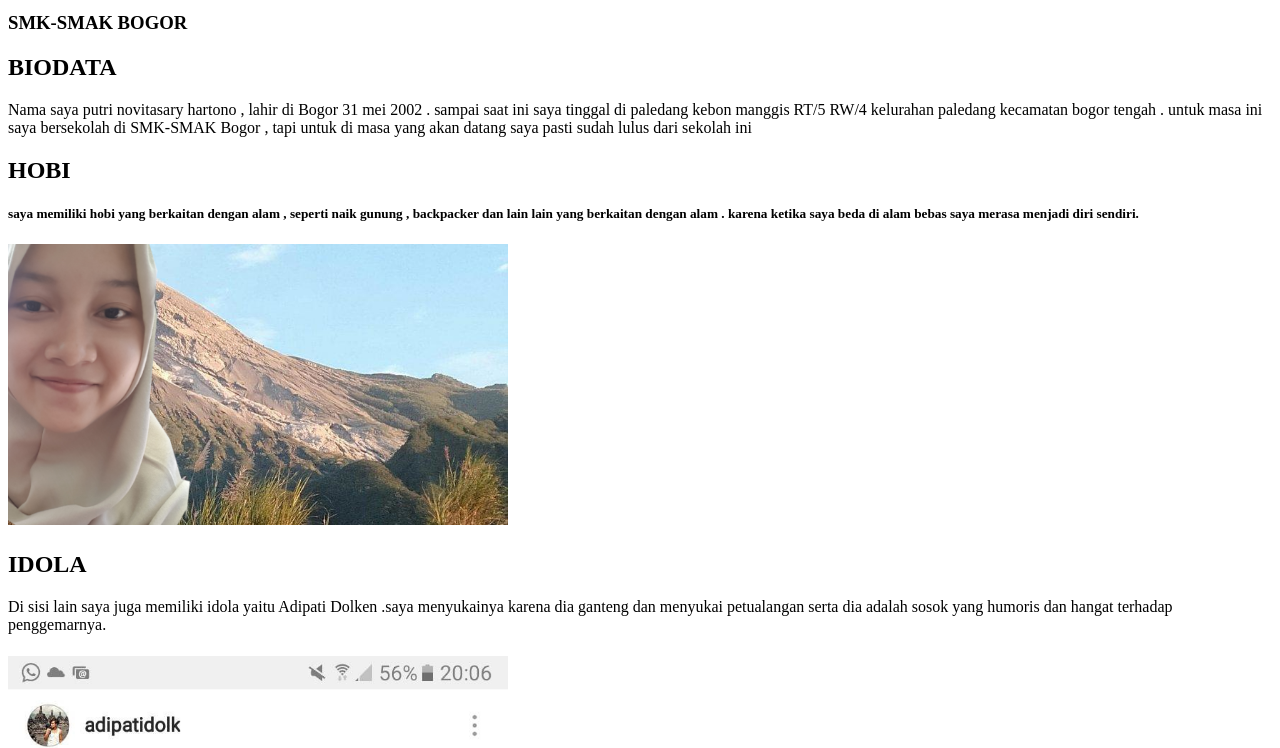
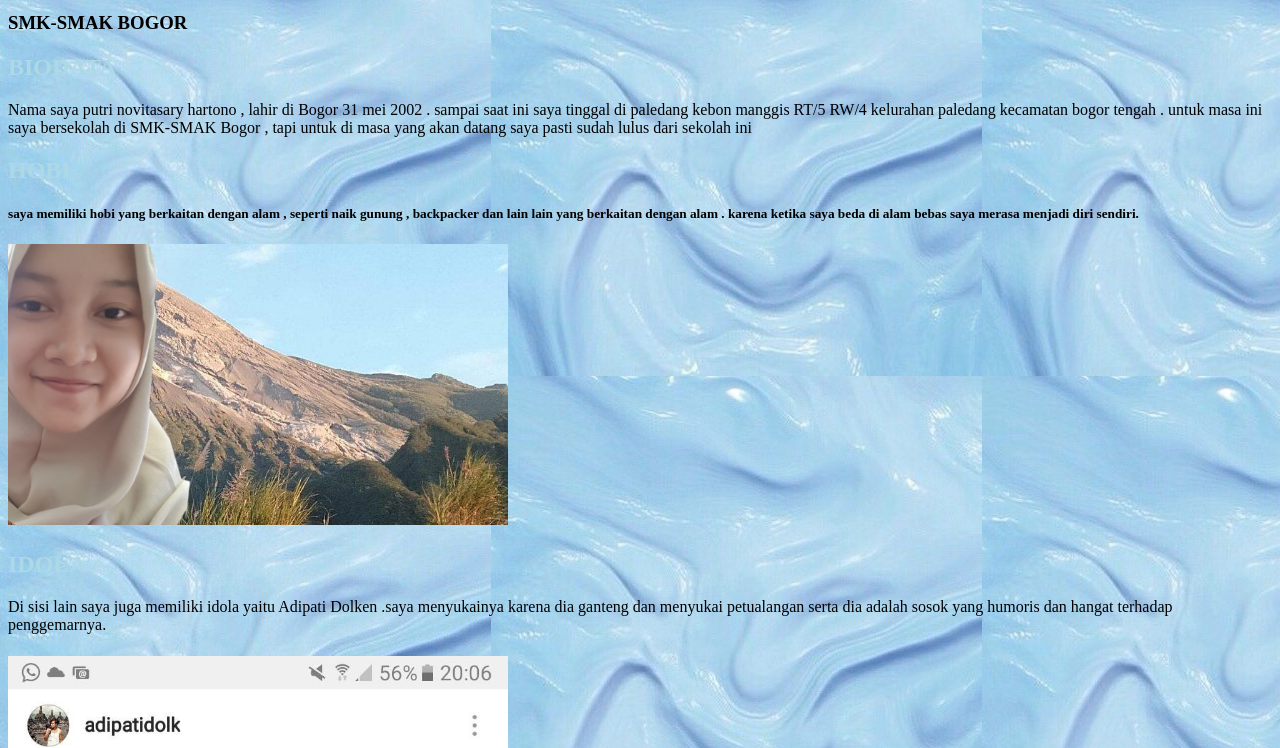
Before and after one commit to PutriNovitasaryH/PutriNovitasaryH1.github.io, a plain HTML site: page index.html in a window 1280 px wide. Shown: the part 115-863 px from the top of the page. Drawn offline with Linux system fonts and the light colour scheme.

Commit message:
Update index.html

```diff
--- a/index.html
+++ b/index.html
@@ -2,6 +2,7 @@
 <html>
 <head>
 	<title> PUTRI NOVITASARY HARTONO </title>
+	<link rel="stylesheet" type="text/css" href="style2.css">
 </head>
 <body>
 <h1>Profil PUTRI</h1>
```
